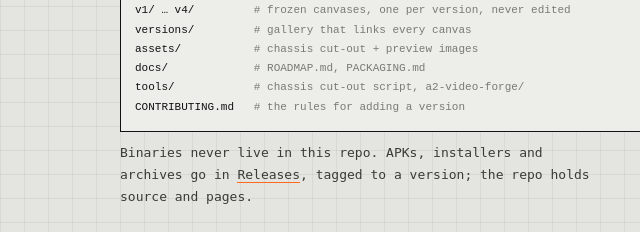
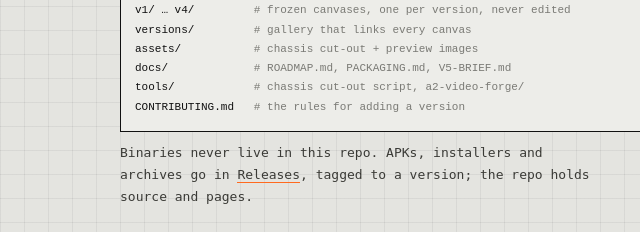
Before and after one commit to BortKnox/Cowon-a2-transformation-demo, a plain HTML site: page index.html in a window 1280 px wide. Shown: the part 2850-3082 px from the top of the page, 0-640 px from the left. Drawn offline with Linux system fonts and the light colour scheme.

Commit message:
docs: add the v5 build brief — guitar/vocal rig canvas (#2)
* docs: add the v5 build brief — guitar/vocal rig scope

Self-contained instruction set for the agent building the v5 canvas:
scope boundaries (canvas iteration, not the production build; any
line-level input; no neural modeling; no A2 gating), the trademark-safe
naming system, the amp gain ladder and pedal canon, the Web Audio
implementation map, a verified documentation pack, drafted Field Notes
and the landing copy for when v5 ships.

Co-authored-by: Perplexity <noreply@perplexity.ai>

* roadmap: pull guitar/vocal FX design into the canvas stage, link the v5 brief

Record the shift honestly: v5 (M0) now designs and proves the guitar/vocal
rig in the browser; M3 keeps the ported-hardware work — input latency,
native FX nodes, cross-platform presets.

Co-authored-by: Perplexity <noreply@perplexity.ai>

* readme + hub: link the v5 build brief

Register docs/V5-BRIEF.md in the README docs list and repo layout, and in
the hub's repo map so the live site stays accurate.

Co-authored-by: Perplexity <noreply@perplexity.ai>

---------

Co-authored-by: Bort Knox <177045818+BortKnox@users.noreply.github.com>
Co-authored-by: Perplexity <noreply@perplexity.ai>

```diff
--- a/index.html
+++ b/index.html
@@ -299,7 +299,7 @@ footer a{color:var(--dim)}
 v1/ … v4/         <span class="c"># frozen canvases, one per version, never edited</span>
 versions/         <span class="c"># gallery that links every canvas</span>
 assets/           <span class="c"># chassis cut-out + preview images</span>
-docs/             <span class="c"># ROADMAP.md, PACKAGING.md</span>
+docs/             <span class="c"># ROADMAP.md, PACKAGING.md, V5-BRIEF.md</span>
 tools/            <span class="c"># chassis cut-out script, a2-video-forge/</span>
 CONTRIBUTING.md   <span class="c"># the rules for adding a version</span></code></pre>
   <p class="lede" style="margin-top:10px">Binaries never live in this repo. APKs, installers and archives go in
```
Also changed, not shown: 3 other files.
